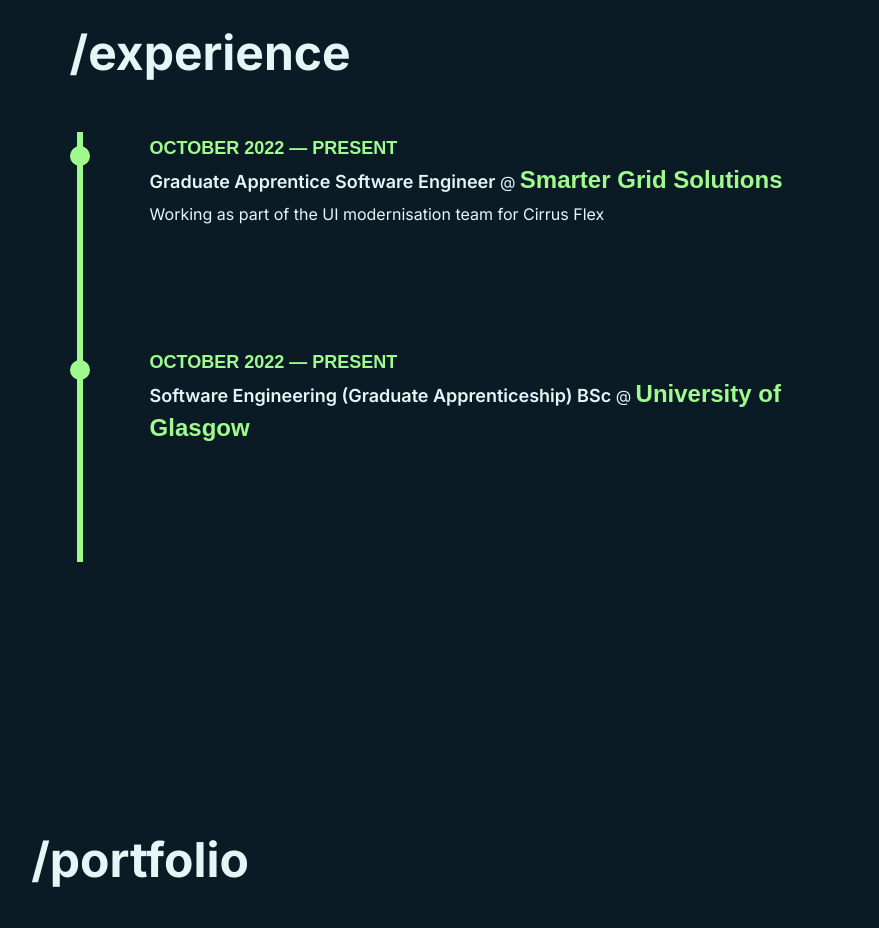
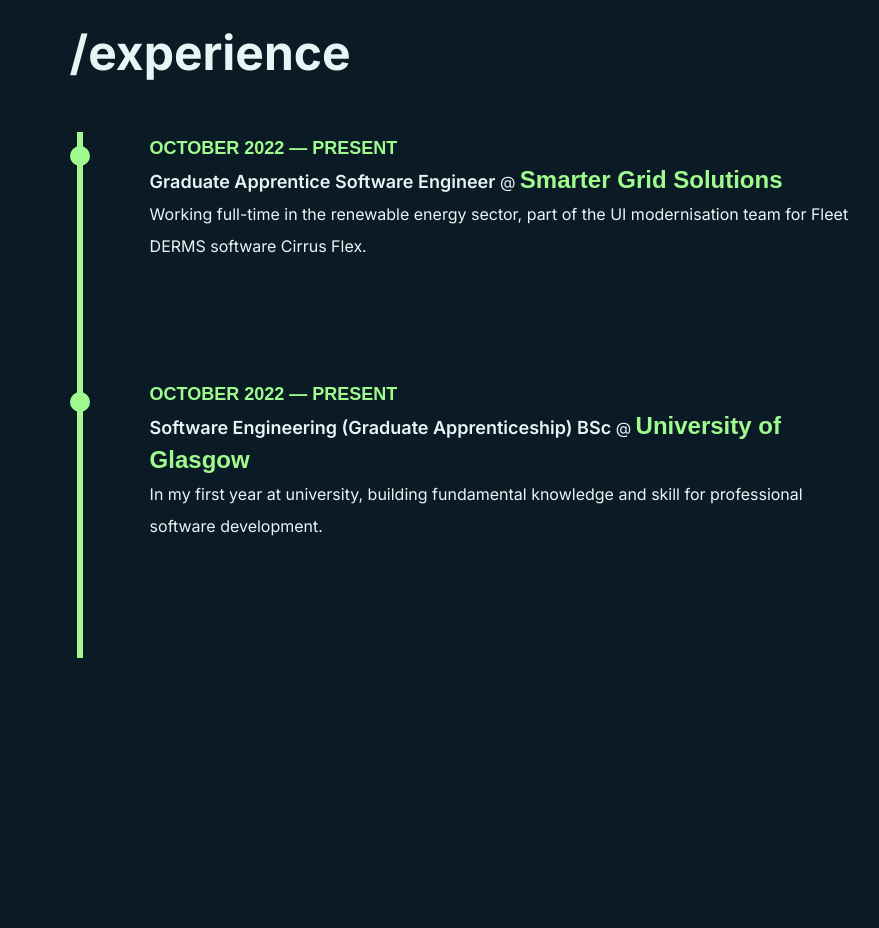
Before and after one commit to epicjoanna/my-portfolio, a Next.js app: page / in a window 1280 px wide. Shown: the part 1440-2368 px from the top of the page, without its empty margins (276-1155 px from the left). Built offline with nearby package versions, Linux system fonts and the light colour scheme; a web font is replaced by a local one.

Commit message:
updated experience descriptions

```diff
--- a/src/app/components/Experience.tsx
+++ b/src/app/components/Experience.tsx
@@ -11,14 +11,14 @@ class Experience extends React.Component {
         date: "OCTOBER 2022 — PRESENT",
         company: "Smarter Grid Solutions",
         description:
-          "Working as part of the UI modernisation team for Cirrus Flex",
+          "Working full-time in the renewable energy sector, part of the UI modernisation team for Fleet DERMS software Cirrus Flex.",
       },
       {
         id: 2,
         jobTitle: "Software Engineering (Graduate Apprenticeship) BSc",
         date: "OCTOBER 2022 — PRESENT",
         company: "University of Glasgow",
-        description: "",
+        description: "In my first year at university, building fundamental knowledge and skill for professional software development.",
       },
     ];
 
```
